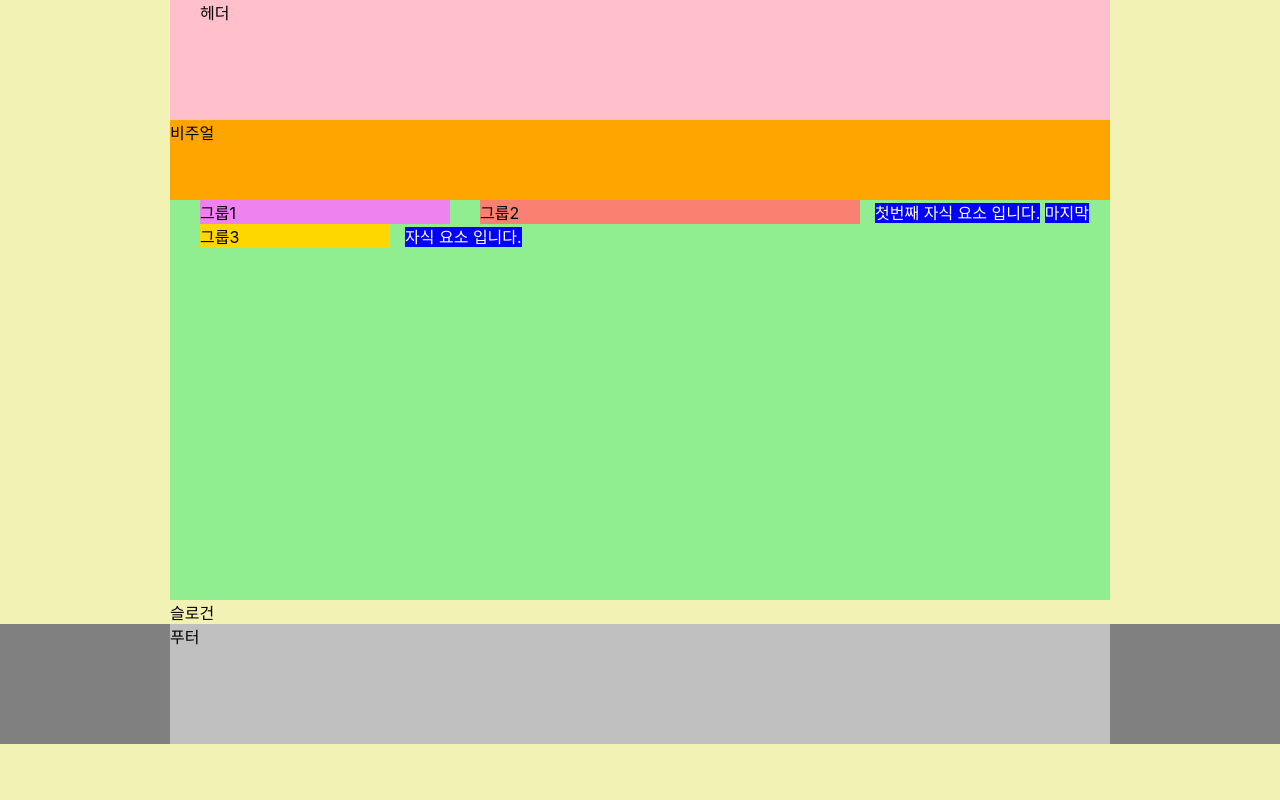
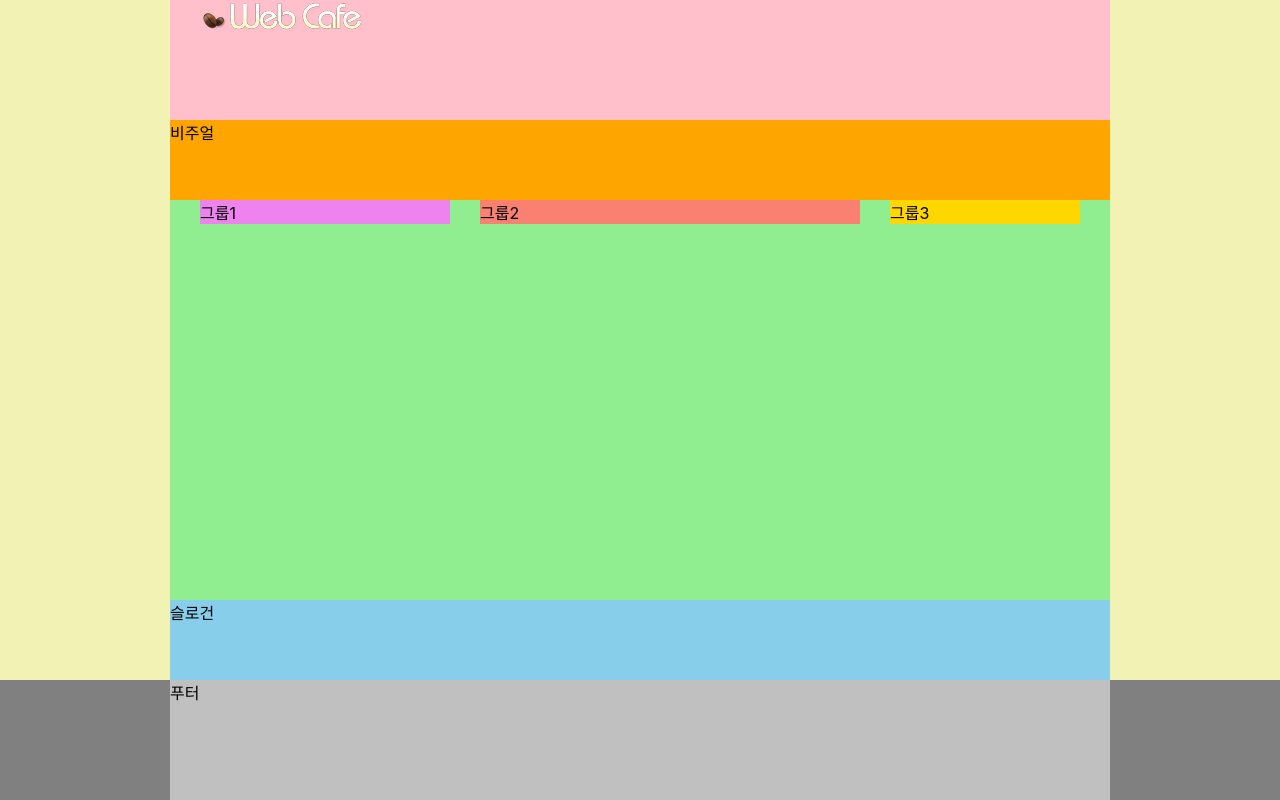
Before and after one commit to tiramin/HTML5, a website: page index.html in a window 1280 px wide. Drawn offline with Linux system fonts and the light colour scheme; a web font is replaced by a local one.

Commit message:
로고 마크업

```diff
--- a/index.html
+++ b/index.html
@@ -9,7 +9,13 @@
   <link rel="stylesheet" href="./styles/style.css" />
 </head>
 <body>
-  <header class="header">헤더</header>
+  <header class="header">
+    <h1 class="logo">
+      <a href="./index-complete.html">
+        <img src="./assets/logo.png" alt="" />
+      </a>
+    </h1>
+  </header>
   <div class="visual">비주얼</div>
   <main class="main">
     <div class="group group1">그룹1</div>
--- a/styles/style.css
+++ b/styles/style.css
@@ -63,7 +63,7 @@ body{
   width: 190px;
   /* float: left; */
 }
-*
+/*
 .main::before{
   content: "첫번째 자식 요소 입니다.";
   background: blue;
```
